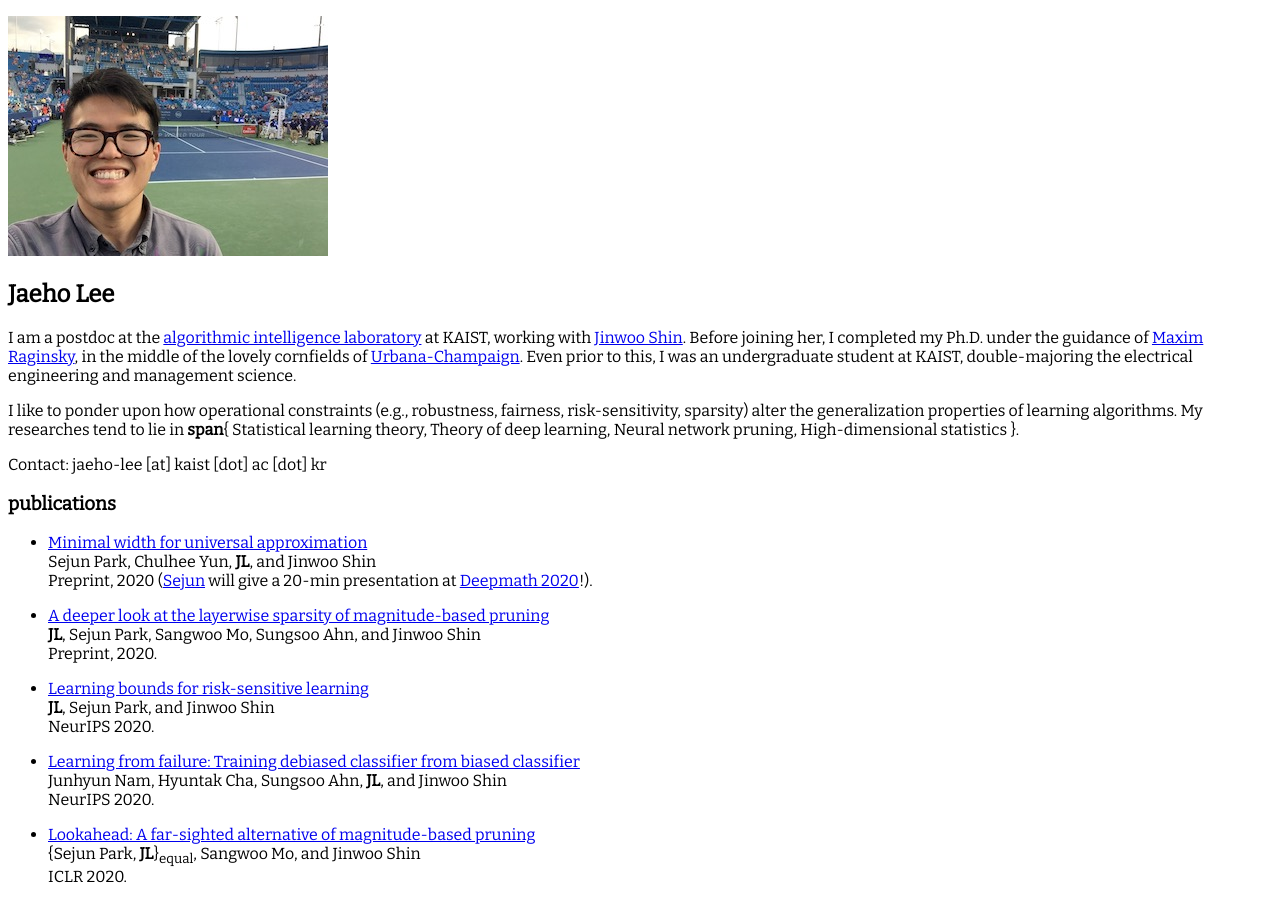
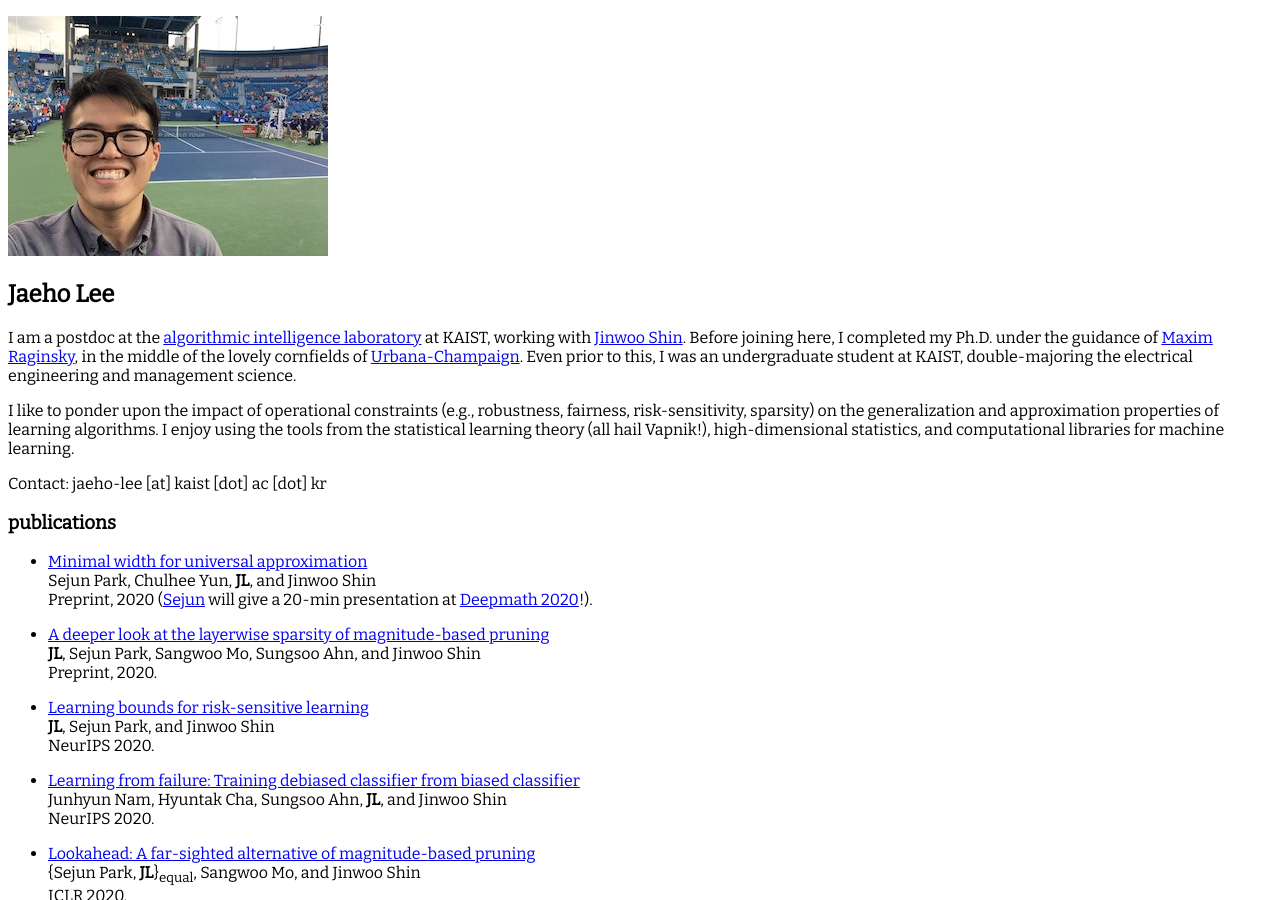
Before and after one commit to jaeho-lee/jaeho-lee.github.io, a Jekyll site: the page built from index.md, in a window 1280 px wide and 900 px high. Built offline with Jekyll 4.4.1, drawn with Linux system fonts in a browser that asks for light colours.

Commit message:
Update index.md

```diff
--- a/index.md
+++ b/index.md
@@ -6,10 +6,9 @@ title: Jaeho Lee
 <img src="assets/profile.jpg">
 
 ## Jaeho Lee
-I am a postdoc at the [algorithmic intelligence laboratory](http://alinlab.kaist.ac.kr) at KAIST, working with [Jinwoo Shin](http://alinlab.kaist.ac.kr/shin.html). Before joining her, I completed my Ph.D. under the guidance of [Maxim Raginsky](http://maxim.ece.illinois.edu), in the middle of the lovely cornfields of [Urbana-Champaign](https://illinois.edu). Even prior to this, I was an undergraduate student at KAIST, double-majoring the electrical engineering and management science.
+I am a postdoc at the [algorithmic intelligence laboratory](http://alinlab.kaist.ac.kr) at KAIST, working with [Jinwoo Shin](http://alinlab.kaist.ac.kr/shin.html). Before joining here, I completed my Ph.D. under the guidance of [Maxim Raginsky](http://maxim.ece.illinois.edu), in the middle of the lovely cornfields of [Urbana-Champaign](https://illinois.edu). Even prior to this, I was an undergraduate student at KAIST, double-majoring the electrical engineering and management science.
 
-I like to ponder upon how operational constraints (e.g., robustness, fairness, risk-sensitivity, sparsity) alter the generalization properties of learning algorithms. My researches tend to lie in
-**span**{ Statistical learning theory, Theory of deep learning, Neural network pruning, High-dimensional statistics }.
+I like to ponder upon the impact of operational constraints (e.g., robustness, fairness, risk-sensitivity, sparsity) on the generalization and approximation properties of learning algorithms. I enjoy using the tools from the statistical learning theory (all hail Vapnik!), high-dimensional statistics, and computational libraries for machine learning.
 
 Contact: jaeho-lee [at] kaist [dot] ac [dot] kr
 
```
